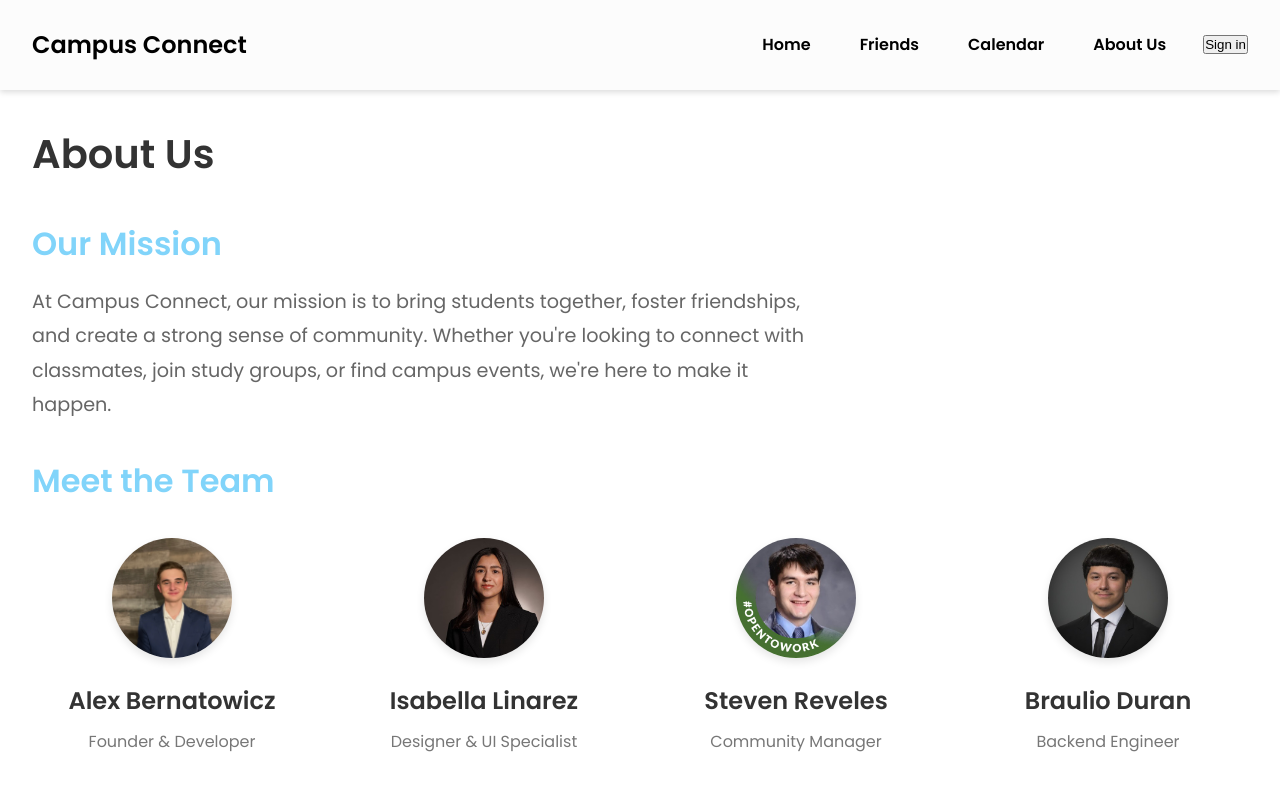
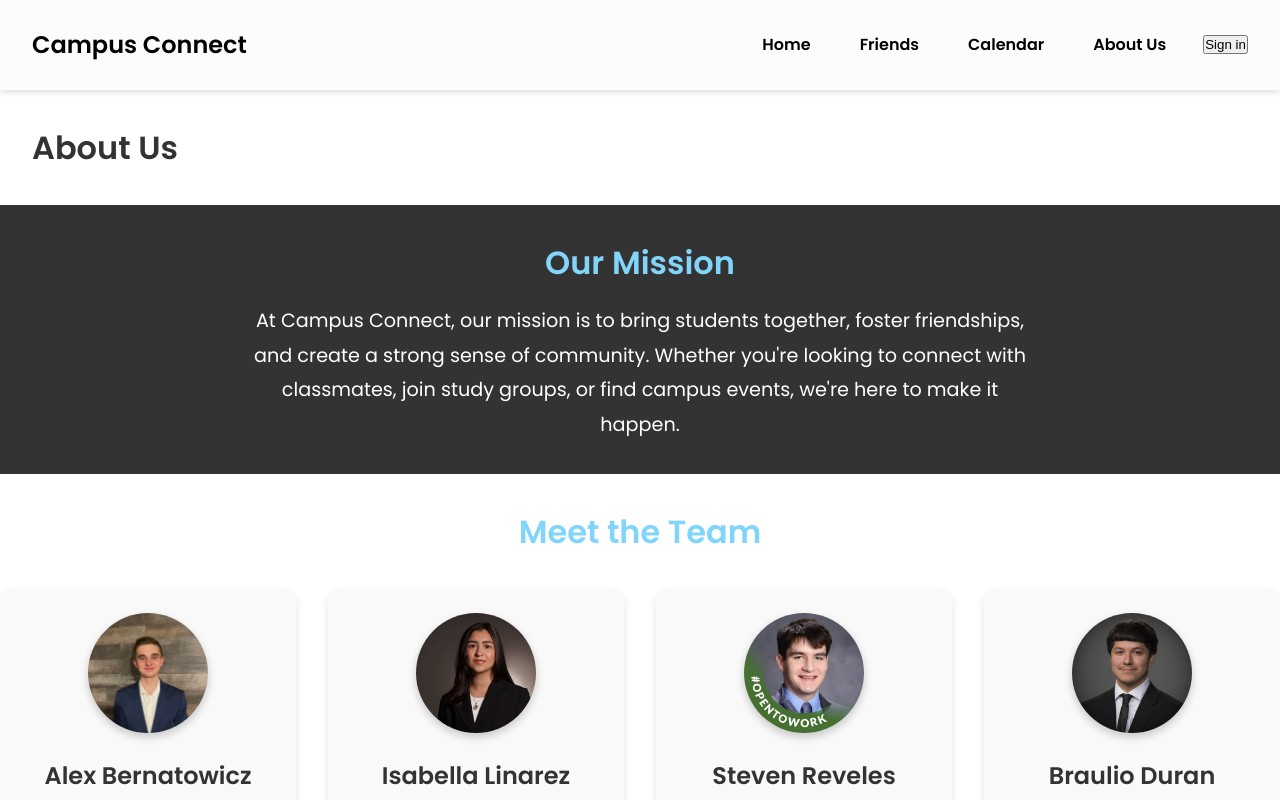
Before and after one commit to bduran21/CampusConnect, a React (Create React App) app in the folder frontend/: page /about-us in a window 1280 px wide. Shown: the top 800 px of the page. Built offline with nearby package versions, Linux system fonts and the light colour scheme; no server answers.

Commit message:
Updated About Us

```diff
--- a/frontend/src/pages/AboutUsPage.js
+++ b/frontend/src/pages/AboutUsPage.js
@@ -29,12 +29,12 @@
                         <div className="team-member">
                             <img src={AlexImage} alt="Alex Bernatowicz" />
                             <h3>Alex Bernatowicz</h3>
-                            <p>Founder & Developer</p>
+                            <p>Frontend Engineer</p>
                         </div>
                         <div className="team-member">
                             <img src={ChaveImage} alt="Isabella Linarez" />
                             <h3>Isabella Linarez</h3>
-                            <p>Designer & UI Specialist</p>
+                            <p>Scrum Master</p>
                         </div>
                         <div className="team-member">
                             <img src={SteveImage} alt="Steven Reveles" />
--- a/frontend/src/styles/AboutUsPage.scss
+++ b/frontend/src/styles/AboutUsPage.scss
@@ -1,13 +1,41 @@
 .about-us-page {
     .content {
-        padding: 2rem;
+        // padding: 2rem;
         text-align: left;
 
         h1 {
-            font-size: 2.5rem;
+            font-size: 2rem;
             color: #333;
             margin-bottom: 2rem;
+            margin-left: 2rem;
+            margin-top: 2rem;
         }
+
+        .mission-section {
+            text-align: center;
+            background-color: #333; /* Dark grey background */
+            color: #fff; /* Text color for the section */
+            padding: 2rem; /* Add padding for better spacing */
+            margin-bottom: 2rem;
+
+            h2 {
+                font-size: 2rem;
+                color: #81d4fa; /* Keep the light blue color for the heading */
+                margin-bottom: 1rem;
+            }
+
+            p {
+                font-size: 1.2rem;
+                color: #fff; /* White text */
+                line-height: 1.8;
+                max-width: 800px;
+                margin: 0 auto; /* Center the text horizontally */
+            }
+        }
+
+        .team-section {
+            text-align: center; /* Center the team section elements */
+            margin-top: 2rem;
 
             h2 {
                 font-size: 2rem;
@@ -15,22 +43,19 @@
                 margin-bottom: 1rem;
             }
 
-        p {
-            font-size: 1.2rem;
-            color: #666;
-            line-height: 1.8;
-            max-width: 800px;
-            margin-bottom: 2rem;
-        }
-
             .team-grid {
                 display: grid;
                 grid-template-columns: repeat(auto-fit, minmax(250px, 1fr));
                 gap: 2rem;
                 margin-top: 2rem;
+                margin-bottom: 4rem;
 
                 .team-member {
                     text-align: center;
+                    background-color: #f9f9f9; /* Light background for team cards */
+                    padding: 1.5rem;
+                    border-radius: 10px; /* Rounded corners */
+                    box-shadow: 0px 4px 8px rgba(0, 0, 0, 0.1);
 
                     img {
                         width: 120px;
@@ -38,7 +63,7 @@
                         border-radius: 50%;
                         object-fit: cover;
                         margin-bottom: 1rem;
-                    box-shadow: 0px 4px 8px rgba(0, 0, 0, 0.1);
+                        box-shadow: 0px 4px 8px rgba(0, 0, 0, 0.2); /* Slightly darker shadow */
                     }
 
                     h3 {
@@ -55,3 +80,4 @@
             }
         }
     }
+}
--- a/frontend/src/styles/FriendsPage.scss
+++ b/frontend/src/styles/FriendsPage.scss
@@ -3,7 +3,7 @@
         display: flex;
         justify-content: space-between;
         align-items: center;
-        padding: 1rem 2rem;
+        padding: 2rem 2rem;
 
         h1 {
             font-size: 2rem;
```
Lines whose indentation alone changed are shown as unchanged.
